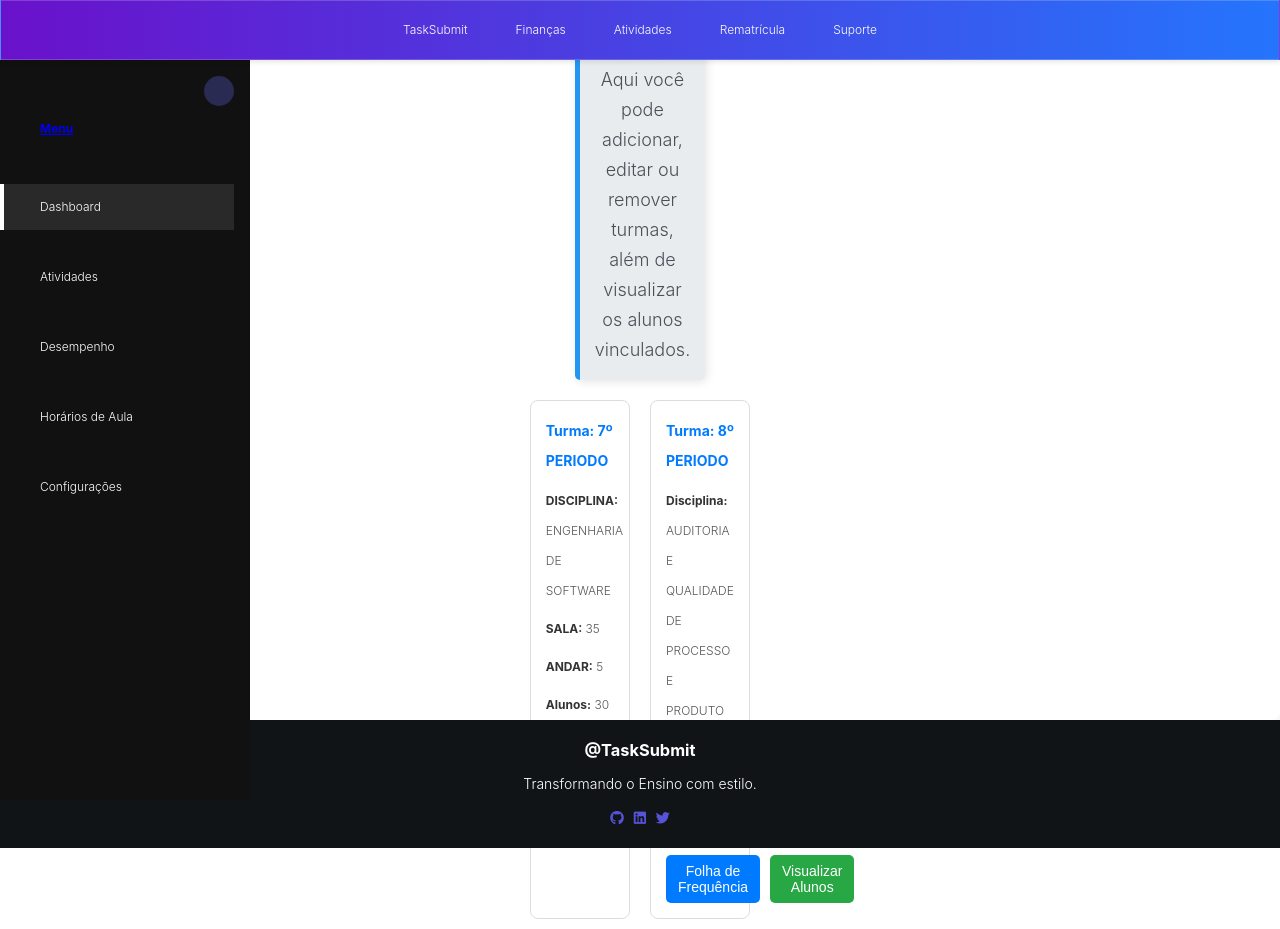
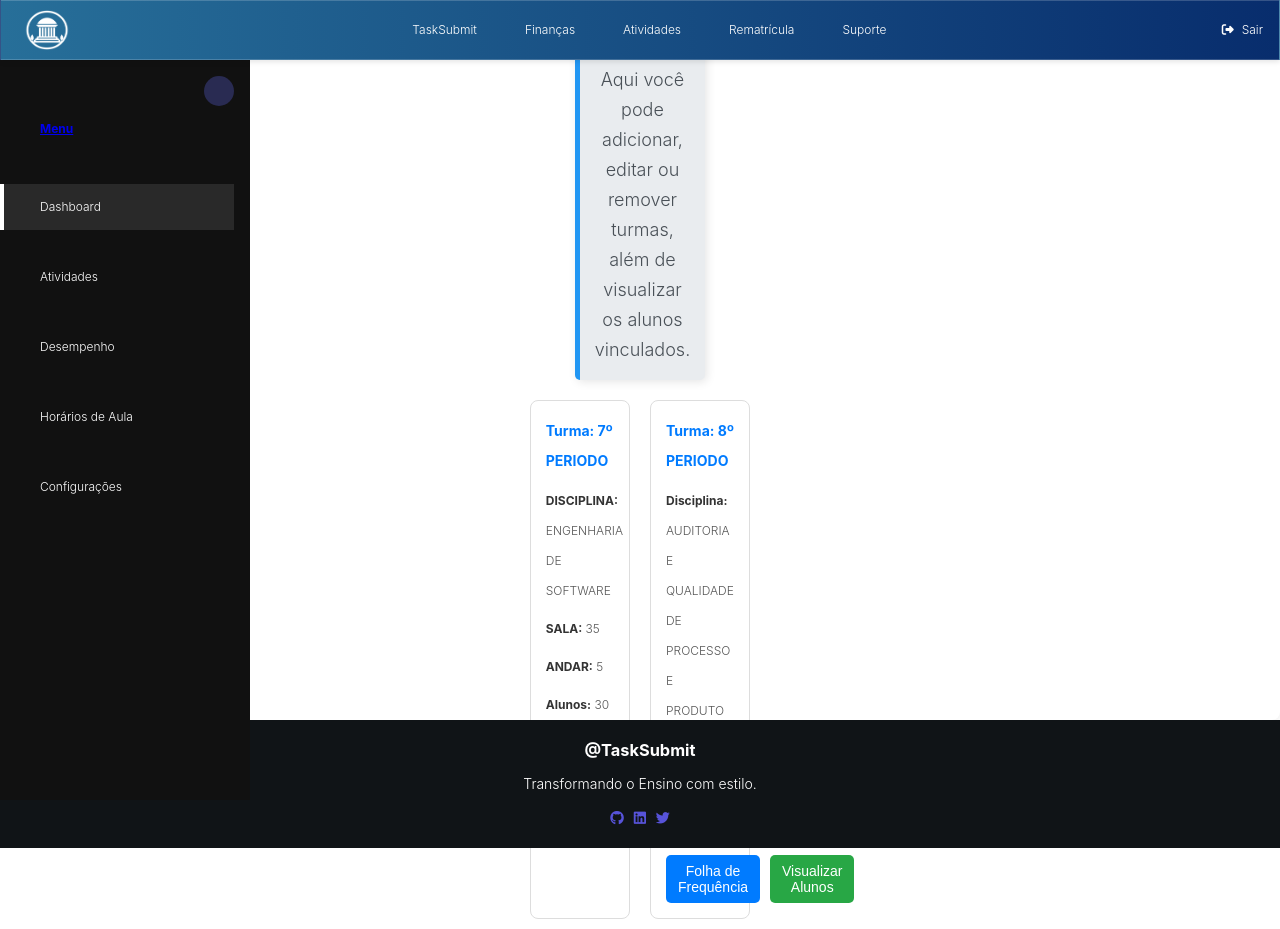
Before and after one commit to LeandroTakafaz/TaskSubmit, a website: page public/TeladeProfessor/turmas.html in a window 1280 px wide. Drawn offline with nearby package versions, Linux system fonts and the light colour scheme; files whose address does not match are found by name.

Commit message:
Finalização do Layout e Correção de Páginas

```diff
--- a/public/TeladeAula/grade-curricular.css
+++ b/public/TeladeAula/grade.css
@@ -10,29 +10,35 @@ body {
     .navbar {
       width: 100%;
       height: 60px;
-    background: linear-gradient(to right, #6a11cb, #2575fc);
+      background: linear-gradient(to right, #276f99, #082d6d);
       backdrop-filter: blur(30px);
       -webkit-backdrop-filter: blur(3px);
       border: 1px solid rgba(255, 255, 255, 0.18);
       z-index: 1000;
       display: flex;
       align-items: center;
-    justify-content: center;
+      justify-content: space-between;
       color: rgb(255, 255, 255);
-    padding: 0 2rem;
+      padding: 0 1rem;
   }
 
   .navbar-logo {
-    position: absolute;
-    left: 1rem;
+      display: flex;
+      align-items: center;
       color: #fff;
       cursor: pointer;
+      height: 100%;
+  }
+
+  .navbar-logo img {
+      height: 100;
+      width: 60;
+      max-width: none;
   }
 
   .navbar-menu {
       display: flex;
       gap: 2rem;
-    justify-content: center;
       align-items: center;
   }
 
@@ -63,6 +69,25 @@ body {
   .navbar-link.active {
       font-weight: bold;
       color: #007bff;
+  }
+
+  .navbar-logout {
+      color: white !important;
+      text-decoration: none;
+      display: flex;
+      align-items: center;
+      height: 100%;
+  }
+
+  .navbar-logout a {
+      display: flex;
+      align-items: center;
+      text-decoration: none;
+      color: white;
+  }
+
+  .navbar-logout i {
+      margin-right: 0.5rem;
   }
 
     /* CONTEÚDO */
--- a/public/TeladeAula/horario-aula.css
+++ b/public/TeladeAula/horario_aula.css
@@ -10,29 +10,35 @@ body {
     .navbar {
       width: 100%;
       height: 60px;
-    background: linear-gradient(to right, #6a11cb, #2575fc);
+      background: linear-gradient(to right, #276f99, #082d6d);
       backdrop-filter: blur(30px);
       -webkit-backdrop-filter: blur(3px);
       border: 1px solid rgba(255, 255, 255, 0.18);
       z-index: 1000;
       display: flex;
       align-items: center;
-    justify-content: center;
+      justify-content: space-between;
       color: rgb(255, 255, 255);
-    padding: 0 2rem;
+      padding: 0 1rem;
   }
 
   .navbar-logo {
-    position: absolute;
-    left: 1rem;
+      display: flex;
+      align-items: center;
       color: #fff;
       cursor: pointer;
+      height: 100%;
+  }
+
+  .navbar-logo img {
+      height: 100;
+      width: 60;
+      max-width: none;
   }
 
   .navbar-menu {
       display: flex;
       gap: 2rem;
-    justify-content: center;
       align-items: center;
   }
 
@@ -63,6 +69,25 @@ body {
   .navbar-link.active {
       font-weight: bold;
       color: #007bff;
+  }
+
+  .navbar-logout {
+      color: white !important;
+      text-decoration: none;
+      display: flex;
+      align-items: center;
+      height: 100%;
+  }
+
+  .navbar-logout a {
+      display: flex;
+      align-items: center;
+      text-decoration: none;
+      color: white;
+  }
+
+  .navbar-logout i {
+      margin-right: 0.5rem;
   }
 
     /* CONTEÚDO */
--- a/public/TeladeAula/portalaluno.css
+++ b/public/TeladeAula/portalaluno.css
@@ -10,29 +10,35 @@ body {
     .navbar {
         width: 100%;
         height: 60px;
-    background: linear-gradient(to right, #6a11cb, #2575fc);
+        background: linear-gradient(to right, #276f99, #082d6d);
         backdrop-filter: blur(30px);
         -webkit-backdrop-filter: blur(3px);
         border: 1px solid rgba(255, 255, 255, 0.18);
         z-index: 1000;
         display: flex;
         align-items: center;
-    justify-content: center;
+        justify-content: space-between;
         color: rgb(255, 255, 255);
-    padding: 0 2rem;
+        padding: 0 1rem;
     }
 
     .navbar-logo {
-    position: absolute;
-    left: 1rem;
+        display: flex;
+        align-items: center;
         color: #fff;
         cursor: pointer;
+        height: 100%;
+    }
+
+    .navbar-logo img {
+        height: 100;
+        width: 60;
+        max-width: none;
     }
 
     .navbar-menu {
         display: flex;
         gap: 2rem;
-    justify-content: center;
         align-items: center;
     }
 
@@ -63,6 +69,25 @@ body {
     .navbar-link.active {
         font-weight: bold;
         color: #007bff;
+    }
+
+    .navbar-logout {
+        color: white !important;
+        text-decoration: none;
+        display: flex;
+        align-items: center;
+        height: 100%;
+    }
+
+    .navbar-logout a {
+        display: flex;
+        align-items: center;
+        text-decoration: none;
+        color: white;
+    }
+
+    .navbar-logout i {
+        margin-right: 0.5rem;
     }
 
     /* CONTEÚDO */
--- a/public/TeladeProfessor/horario.css
+++ b/public/TeladeProfessor/horario.css
@@ -10,29 +10,35 @@ body {
 .navbar {
     width: 100%;
     height: 60px;
-    background: linear-gradient(to right, #6a11cb, #2575fc);
+    background: linear-gradient(to right, #276f99, #082d6d);
     backdrop-filter: blur(30px);
     -webkit-backdrop-filter: blur(3px);
     border: 1px solid rgba(255, 255, 255, 0.18);
     z-index: 1000;
     display: flex;
     align-items: center;
-    justify-content: center;
+    justify-content: space-between;
     color: rgb(255, 255, 255);
-    padding: 0 2rem;
+    padding: 0 1rem;
 }
 
 .navbar-logo {
-    position: absolute;
-    left: 1rem;
+    display: flex;
+    align-items: center;
     color: #fff;
     cursor: pointer;
+    height: 100%;
+}
+
+.navbar-logo img {
+    height: 100;
+    width: 60;
+    max-width: none;
 }
 
 .navbar-menu {
     display: flex;
     gap: 2rem;
-    justify-content: center;
     align-items: center;
 }
 
@@ -63,6 +69,25 @@ body {
 .navbar-link.active {
     font-weight: bold;
     color: #007bff;
+}
+
+.navbar-logout {
+    color: white !important;
+    text-decoration: none;
+    display: flex;
+    align-items: center;
+    height: 100%;
+}
+
+.navbar-logout a {
+    display: flex;
+    align-items: center;
+    text-decoration: none;
+    color: white;
+}
+
+.navbar-logout i {
+    margin-right: 0.5rem;
 }
 
 /* CONTEÚDO */
--- a/public/TeladeProfessor/tela.css
+++ b/public/TeladeProfessor/tela.css
@@ -10,29 +10,35 @@ body {
 .navbar {
     width: 100%;
     height: 60px;
-    background: linear-gradient(to right, #6a11cb, #2575fc);
+    background: linear-gradient(to right, #276f99, #082d6d);
     backdrop-filter: blur(30px);
     -webkit-backdrop-filter: blur(3px);
     border: 1px solid rgba(255, 255, 255, 0.18);
     z-index: 1000;
     display: flex;
     align-items: center;
-    justify-content: center;
+    justify-content: space-between;
     color: rgb(255, 255, 255);
-    padding: 0 2rem;
+    padding: 0 1rem;
 }
 
 .navbar-logo {
-    position: absolute;
-    left: 1rem;
+    display: flex;
+    align-items: center;
     color: #fff;
     cursor: pointer;
+    height: 100%;
+}
+
+.navbar-logo img {
+    height: 100;
+    width: 60;
+    max-width: none;
 }
 
 .navbar-menu {
     display: flex;
     gap: 2rem;
-    justify-content: center;
     align-items: center;
 }
 
@@ -63,6 +69,25 @@ body {
 .navbar-link.active {
     font-weight: bold;
     color: #007bff;
+}
+
+.navbar-logout {
+    color: white !important;
+    text-decoration: none;
+    display: flex;
+    align-items: center;
+    height: 100%;
+}
+
+.navbar-logout a {
+    display: flex;
+    align-items: center;
+    text-decoration: none;
+    color: white;
+}
+
+.navbar-logout i {
+    margin-right: 0.5rem;
 }
 
 /* Final do Navbar */
--- a/public/TeladeProfessor/turmas.html
+++ b/public/TeladeProfessor/turmas.html
@@ -15,12 +15,20 @@
     <!-- NAVBAR -->
     <header class="header" id="header">
         <nav class="navbar">
+            <div class="navbar-logo">
+                <img src="/public/imagens/logo_teste.png" alt="Logo" width="60" height="100">
+            </div>
             <div class="navbar-menu">
-                <a href="tela.html" class="navbar-link">TaskSubmit</a>
+                <a href="#" class="navbar-link">TaskSubmit</a>
                 <a href="#" class="navbar-link">Finanças</a>
-                <a href="atividades.html" class="navbar-link">Atividades</a>
+                <a href="#" class="navbar-link">Atividades</a>
                 <a href="#" class="navbar-link">Rematrícula</a>
                 <a href="#" class="navbar-link">Suporte</a>
+            </div>
+            <div class="navbar-logout">
+                <a href="login.html" class="logout-button">
+                    <i class="fas fa-sign-out-alt"></i> Sair
+                </a>
             </div>
         </nav>
     </header>
--- a/public/admin.css
+++ b/public/admin.css
@@ -10,29 +10,35 @@ body {
 .navbar {
     width: 100%;
     height: 60px;
-    background: linear-gradient(to right, #6a11cb, #2575fc);
+    background: linear-gradient(to right, #276f99, #082d6d);
     backdrop-filter: blur(30px);
     -webkit-backdrop-filter: blur(3px);
     border: 1px solid rgba(255, 255, 255, 0.18);
     z-index: 1000;
     display: flex;
     align-items: center;
-    justify-content: center;
+    justify-content: space-between;
     color: rgb(255, 255, 255);
-    padding: 0 2rem;
+    padding: 0 1rem;
 }
 
 .navbar-logo {
-    position: absolute;
-    left: 1rem;
+    display: flex;
+    align-items: center;
     color: #fff;
     cursor: pointer;
+    height: 100%;
+}
+
+.navbar-logo img {
+    height: 100;
+    width: 60;
+    max-width: none;
 }
 
 .navbar-menu {
     display: flex;
     gap: 2rem;
-    justify-content: center;
     align-items: center;
 }
 
@@ -63,6 +69,25 @@ body {
 .navbar-link.active {
     font-weight: bold;
     color: #007bff;
+}
+
+.navbar-logout {
+    color: white !important;
+    text-decoration: none;
+    display: flex;
+    align-items: center;
+    height: 100%;
+}
+
+.navbar-logout a {
+    display: flex;
+    align-items: center;
+    text-decoration: none;
+    color: white;
+}
+
+.navbar-logout i {
+    margin-right: 0.5rem;
 }
 
 /* CONTEÚDO */
@@ -100,7 +125,7 @@ body {
     left: 0;
     z-index: 1000;
     background: linear-gradient(to right, #6a11cb, #2575fc);
-    box-shadow: 0 2px 5px rgba(0,0,0,0.1);
+    box-shadow: 0 2px 5px rgba(0, 0, 0, 0.1);
 }
 
 .l-navbar {
@@ -125,7 +150,8 @@ body {
 }
 
 /* Sidebar items */
-    .nav_logo, .nav_link {
+.nav_logo,
+.nav_link {
     display: grid;
     grid-template-columns: max-content max-content;
     align-items: center;
@@ -156,7 +182,7 @@ body {
 
 .nav_link:hover {
     color: #fff;
-    background-color: rgba(255,255,255,0.1);
+    background-color: rgba(255, 255, 255, 0.1);
 }
 
 .nav_icon {
@@ -166,7 +192,7 @@ body {
 /* Active link */
 .active {
     color: #fff;
-    background-color: rgba(255,255,255,0.1);
+    background-color: rgba(255, 255, 255, 0.1);
 }
 
 .active::before {
@@ -191,7 +217,7 @@ body {
     display: none;
 }
 
-    .l-navbar.collapsed + .content {
+.l-navbar.collapsed+.content {
     margin-left: var(--sidebar-collapsed-width);
 }
 
@@ -285,35 +311,35 @@ body {
 
 /* Inicio do Conteúdo Principal */
 
-    @import  url('https://fonts.googleapis.com/css2?family=Inter:ital,opsz,wght@0,14..32,100..900;1,14..32,100..900&display=swap');
+@import url('https://fonts.googleapis.com/css2?family=Inter:ital,opsz,wght@0,14..32,100..900;1,14..32,100..900&display=swap');
 
 * {
-    margin:0;
-    padding:0;
-    box-sizing:border-box;
-    -webkit-box-sizing:border-box;
-    -moz-box-sizing:border-box;
-    -webkit-font-smoothing:antialiased;
-    -moz-font-smoothing:antialiased;
-    -o-font-smoothing:antialiased;
-    font-smoothing:antialiased;
-    text-rendering:optimizeLegibility;
+    margin: 0;
+    padding: 0;
+    box-sizing: border-box;
+    -webkit-box-sizing: border-box;
+    -moz-box-sizing: border-box;
+    -webkit-font-smoothing: antialiased;
+    -moz-font-smoothing: antialiased;
+    -o-font-smoothing: antialiased;
+    font-smoothing: antialiased;
+    text-rendering: optimizeLegibility;
 }
 
 body {
     font-family: Inter, sans-serif;
-    font-weight:300;
+    font-weight: 300;
     font-size: 12px;
-    line-height:30px;
-    color:#777;
-    background:#ffffff;
+    line-height: 30px;
+    color: #777;
+    background: #ffffff;
 }
 
 .container {
-    max-width:400px;
-    width:100%;
-    margin:0 auto;
-    position:relative;
+    max-width: 400px;
+    width: 100%;
+    margin: 0 auto;
+    position: relative;
     border: #000 2px solid;
     transform: translateX(-2rem);
     margin-left: calc(50% - 10rem);
@@ -440,7 +466,8 @@ body {
 #student-register input[type="password"],
 #student-register input[type=""],
 #student-register select[type="select"],
-    #student-register input[type="number"] { /* Adicionando input type number para idade */
+#student-register input[type="number"] {
+    /* Adicionando input type number para idade */
     font: 400 12px/16px Inter, sans-serif;
 }
 
@@ -482,7 +509,8 @@ body {
 #student-register input[type="tel"],
 #student-register input[type="url"],
 #student-register textarea,
-    #student-register input[type="number"] { /* Adicionando input type number para idade */
+#student-register input[type="number"] {
+    /* Adicionando input type number para idade */
     width: 100%;
     border: 1px solid #CCC;
     background: #FFF;
@@ -496,7 +524,8 @@ body {
 #student-register input[type="tel"]:hover,
 #student-register input[type="url"]:hover,
 #student-register textarea:hover,
-    #student-register input[type="number"]:hover { /* Adicionando hover para input number */
+#student-register input[type="number"]:hover {
+    /* Adicionando hover para input number */
     -webkit-transition: border-color 0.3s ease-in-out;
     -moz-transition: border-color 0.3s ease-in-out;
     transition: border-color 0.3s ease-in-out;
@@ -540,20 +569,24 @@ body {
 }
 
 ::-webkit-input-placeholder {
-    color:#888;
+    color: #888;
 }
+
 :-moz-placeholder {
-    color:#888;
+    color: #888;
 }
+
 ::-moz-placeholder {
-    color:#888;
+    color: #888;
 }
+
 :-ms-input-placeholder {
-    color:#888;
+    color: #888;
 }
 
 :root {
-        --sidebar-width: 250px; /* ou a largura real da sua sidebar */
+    --sidebar-width: 250px;
+    /* ou a largura real da sua sidebar */
     --sidebar-width: 250px;
     --header-height: 80px;
 }
@@ -563,7 +596,8 @@ body {
     padding-top: var(--header-height);
     display: flex;
     justify-content: center;
-        align-items: flex-start; /* ou center se quiser centralizado na vertical */
+    align-items: flex-start;
+    /* ou center se quiser centralizado na vertical */
     align-items: flex-start;
     min-height: calc(100vh - var(--header-height));
 }
@@ -576,7 +610,7 @@ body {
     padding: 30px;
     background: #fff;
     border-radius: 10px;
-    box-shadow: 0 4px 12px rgba(0,0,0,0.1);
+    box-shadow: 0 4px 12px rgba(0, 0, 0, 0.1);
 }
 
 /* Estilo do container do formulário */
@@ -586,7 +620,7 @@ body {
     background: #fff;
     padding: 30px;
     border-radius: 10px;
-    box-shadow: 0 4px 12px rgba(0,0,0,0.1);
+    box-shadow: 0 4px 12px rgba(0, 0, 0, 0.1);
 }
 
 /* Final do Conteúdo Principal */
@@ -595,7 +629,8 @@ body {
 
 /* Inicio do Footer */
 
-    html, body {
+html,
+body {
     height: 100%;
     margin: 0;
     display: flex;
```
Also changed, not shown: public/TeladeAula/Pasta.html (+1 -1 lines), public/TeladeAula/grade.html (renamed from public/TeladeAula/Grade-Curricular.html, +7 -6 lines), public/TeladeAula/horario_aula.html (renamed from public/TeladeAula/Horário-de-Aula.html, +7 -6 lines), public/TeladeAula/portalaluno.html (+6 -5 lines), public/TeladeProfessor/horario.html (+6 -6 lines), public/TeladeProfessor/tela.html (+6 -5 lines), public/admin.html (+6 -5 lines), teste/Tecnologias Utilizadas no Projeto.txt (deleted, +0 -35 lines), public/TeladeAula/Tela_Aluno.png (deleted), public/imagens/header-bg.jpg (deleted), public/imagens/logo_teste.png (added). Lines whose indentation alone changed are shown as unchanged.
